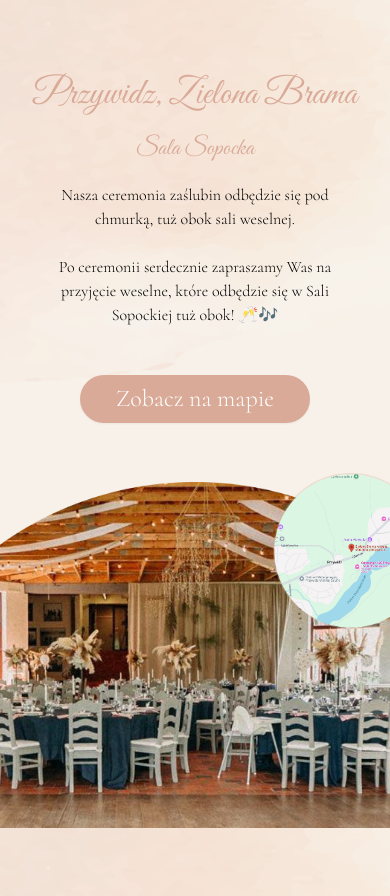
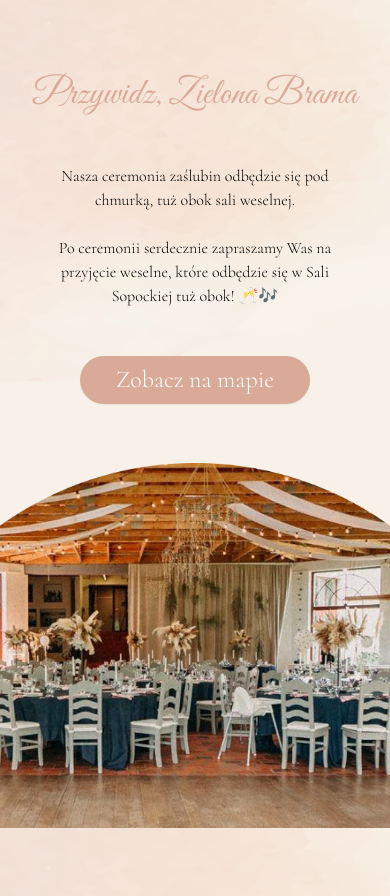
Before and after one commit to Milszym/wedding-web, a React (Create React App) app: page / in a window 390 px wide. Shown: the part 860-1756 px from the top of the page. Built offline with nearby package versions, Linux system fonts and the light colour scheme.

Commit message:
Optimize location for mobile

```diff
--- a/src/ui/sections/location/mobile/LocationMobile.tsx
+++ b/src/ui/sections/location/mobile/LocationMobile.tsx
@@ -9,7 +9,6 @@ export const LocationMobile = () => {
         className="h-screen w-full locationMobileContent">
         <div className="locationMobileText">
             <div className="locationMobileTitle">{LOCATION_TITLE}</div><br />
-            <div className="locationMobileSubtitle">{LOCATION_SUBTITLE}</div>
             <div className="locationMobileDescription">{LOCATION_DESCRIPTION}</div>
              <div className="locationMobileMapButton">
                 <PeachButton text="Zobacz na mapie" onClick={navigateToMap} />
--- a/src/ui/sections/location/mobile/locationMobile.css
+++ b/src/ui/sections/location/mobile/locationMobile.css
@@ -34,6 +34,7 @@
 .locationMobileMapImage {
     width: 40vw;
     right: -10vw;
+    display: none;
     position: absolute;
     top: 6vh;
     aspect-ratio: 1;
```
